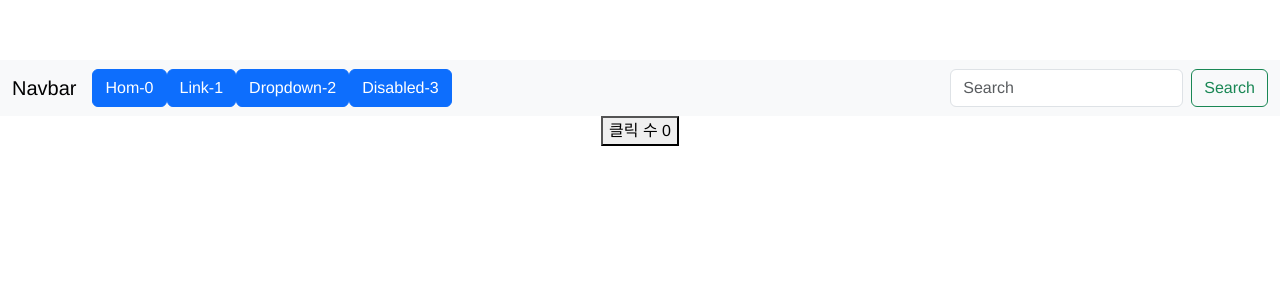
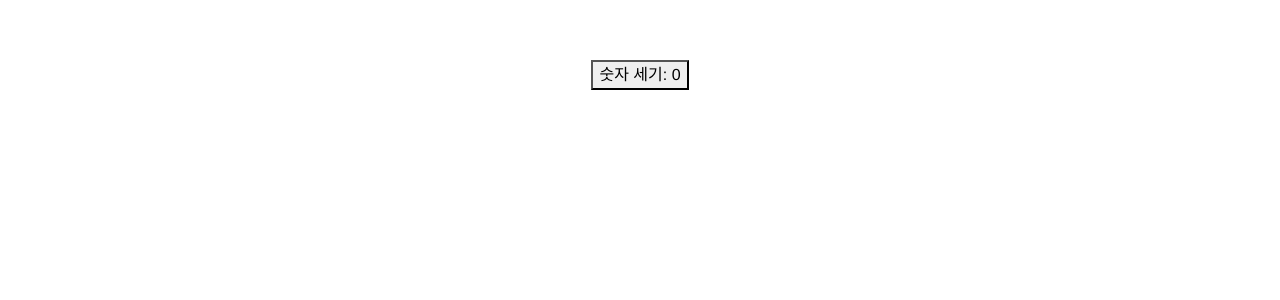
Before and after one commit to HyunHos/vue3-study, a Vue app in the folder vue_bootstrap/: page / in a window 1280 px wide. Shown: the top 300 px of the page. Built offline with nearby package versions, Linux system fonts and the light colour scheme.

Commit message:
composition API 적용

```diff
--- a/vue_bootstrap/src/App.vue
+++ b/vue_bootstrap/src/App.vue
@@ -1,96 +1,55 @@
 <template>
-  <div>
-<!-- <img alt="Vue logo" src="./assets/logo.png"> -->
-  <nav class="navbar navbar-expand-lg bg-body-tertiary">
-    <div class="container-fluid">
-      <a class="navbar-brand" href="#">Navbar</a>
-      <button class="navbar-toggler" type="button" data-bs-toggle="collapse" data-bs-target="#navbarSupportedContent" aria-controls="navbarSupportedContent" aria-expanded="false" aria-label="Toggle navigation">
-        <span class="navbar-toggler-icon"></span>
-      </button>
-      <div class="collapse navbar-collapse" id="navbarSupportedContent">
-        <ul class="navbar-nav me-auto mb-2 mb-lg-0">
-          <!-- <li class="nav-item">
-            <a class="nav-link active" aria-current="page" href="#" :class="nav_list[0].class">{{nav_list[0].name}}</a>
-          </li>
-          <li class="nav-item">
-            <a class="nav-link" href="#">Link</a>
-          </li>
-          <li class="nav-item">
-            <a class="nav-link disabled" aria-disabled="true">Disabled</a>
-          </li> -->
-
-          <!-- v-for -->
-          <li v-for="(menu,idx) in nav_list" :key="idx">
-            <!-- <a class="nav-link" href="#" @click="open_modal">{{menu.name + "-" + idx}}</a> -->
-            <button type="button" class="btn btn-primary" data-bs-toggle="modal" data-bs-target="#exampleModal">{{menu.name + "-" + idx}}</button>
-          </li>
-        </ul>
-        <form class="d-flex" role="search">
-          <input class="form-control me-2" type="search" placeholder="Search" aria-label="Search">
-          <button class="btn btn-outline-success" type="submit">Search</button>
-        </form>
-      </div>
-    </div>
-  </nav>
-  <button @click="increaes">클릭 수 {{count}}</button>
-
-  <!-- Modal -->
-  <div class="modal fade" id="exampleModal" tabindex="-1" aria-labelledby="exampleModalLabel" aria-hidden="true">
-    <div class="modal-dialog">
-      <div class="modal-content">
-        <div class="modal-header">
-          <h1 class="modal-title fs-5" id="exampleModalLabel">Modal title</h1>
-          <button type="button" class="btn-close" data-bs-dismiss="modal" aria-label="Close"></button>
-        </div>
-        <div class="modal-body">
-          Woo-hoo, you're reading this text in a modal!
-        </div>
-        <div class="modal-footer">
-          <button type="button" class="btn btn-secondary" data-bs-dismiss="modal">Close</button>
-          <button type="button" class="btn btn-primary">Save changes</button>
-        </div>
-      </div>
-    </div>
-  </div>
-
-  </div>
+  <button @click="increment">숫자 세기: {{ count }}</button>
 </template>
 
-<script>
+<script setup>
+ import {ref, onMounted } from 'vue'
 
-export default {
-  name: 'App',
-  data(){
-    return {
-      nav_list : [
-        {name : "Hom", class:"text-primary"},
-        {name : "Link", class:"text-primary"},
-        {name : "Dropdown", class:"text-primary"},
-        {name : "Disabled", class:"text-primary"}
-      ],
-      count : 0,
+ // 반응적인 상태의 속성
+ const count = ref(0);
 
-    }
-  },
+ // 속성 값을 변경하고 업데이트 할 수 있는 함수.
+ function increment() {
+  count.value++
+ }
 
-  methods: {
-    increaes(){
-      this.count++
-    },
-    // 모달창 show/hide
-    open_modal(){
+ // 생명 주기 훅
+ onMounted(()=>{
+  console.log(`숫자 세기의 초기값은 ${ count.value }입니다.`)
+ })
 
-    }
+  // export default {
+  //   name: 'App',
+  //   data(){
+  //     return {
+  //       nav_list : [
+  //         {name : "Hom", class:"text-primary"},
+  //         {name : "Link", class:"text-primary"},
+  //         {name : "Dropdown", class:"text-primary"},
+  //         {name : "Disabled", class:"text-primary"}
+  //       ],
+  //       count : 0,
+  //     }
+  //   },
 
-  },
+  //   methods: {
+  //     increaes(){
+  //       this.count++
+  //     },
+  //     // 모달창 show/hide
+  //     open_modal(){
 
-  components: {
-  },
+  //     }
 
-  created : function(){
-    console.log("created!")
-  }
-}
+  //   },
+
+  //   components: {
+  //   },
+
+  //   created : function(){
+  //     console.log("created!")
+  //   }
+  // }
 </script>
 
 <style>
```
